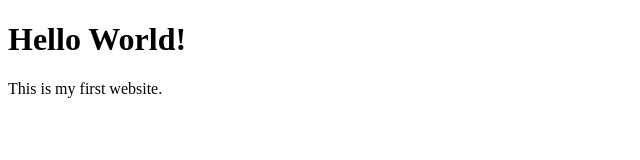
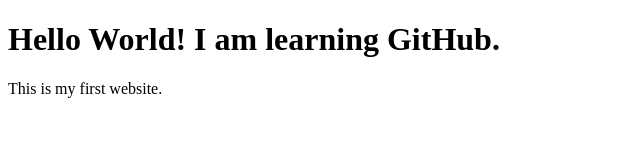
Before and after one commit to iamthesanjay/my-first-repo, a plain HTML site: page index.html in a window 1280 px wide. Shown: the whole page, without its empty margins (0-640 px from the left). Drawn offline with Linux system fonts and the light colour scheme.

Commit message:
Updated heading

```diff
--- a/index.html
+++ b/index.html
@@ -4,7 +4,7 @@
     <title>My First Website</title>
 </head>
 <body>
-    <h1>Hello World!</h1>
+    <h1>Hello World! I am learning GitHub.</h1>
     <p>This is my first website.</p>
 </body>
 </html>
```
